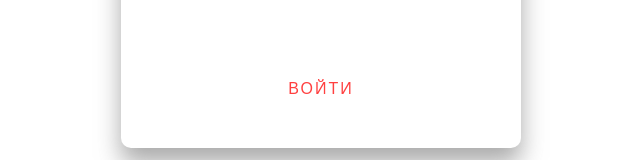
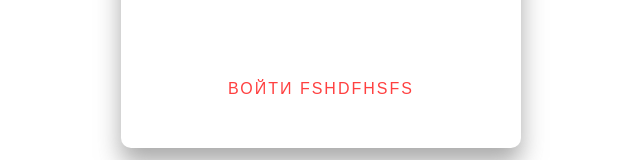
Before and after one commit to StrangePineAplle/DonorSearchApp, a plain HTML site: page index.html in a window 1280 px wide. Shown: the part 435-595 px from the top of the page, without its empty margins (319-959 px from the left). Drawn offline with Linux system fonts and the light colour scheme.

Commit message:
Update index.html

```diff
--- a/index.html
+++ b/index.html
@@ -27,7 +27,7 @@
                 <label>Имя</label>
             </div>
             <button id = "aut" onclick="window.location.href = './mainMenu/index.html'">
-                Войти
+                Войти fshdfhsfs
             </button>
         </form>
     </div>
```
